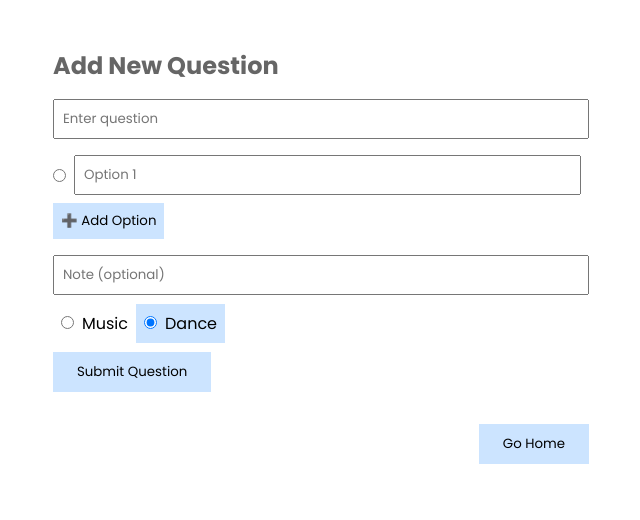
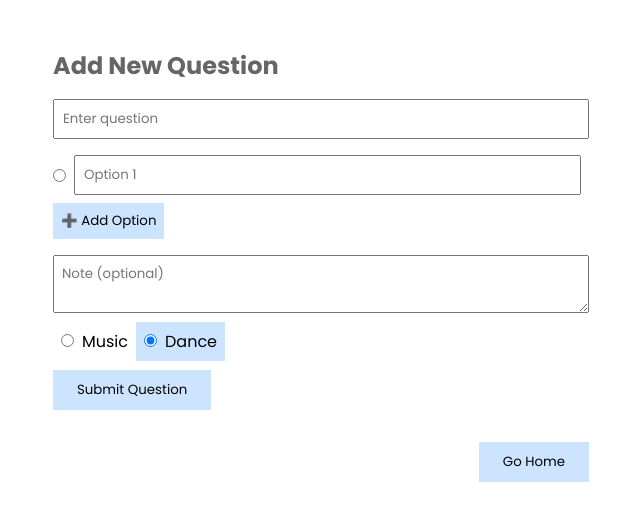
Before and after one commit to MrMihirSoni/MusicQuiz, a React (Vite) app: page /add in a window 1280 px wide. Shown: the top 520 px of the page, without its empty margins (319-959 px from the left). Built offline with nearby package versions, Linux system fonts and the light colour scheme.

Commit message:
text area added instead of input for note

```diff
--- a/src/AddQuestion.jsx
+++ b/src/AddQuestion.jsx
@@ -110,7 +110,7 @@ const AddQuestion = () => {
                     <button type="button" onClick={addOption} style={{ marginBottom: '1rem', padding: "0.5rem", border: "none", background: "rgba(0, 120, 255, 0.2)" }}>➕ Add Option</button>
                 )}
 
-                <input
+                <textarea
                     placeholder="Note (optional)"
                     value={note}
                     onChange={e => setNote(e.target.value)}
@@ -142,7 +142,7 @@ const AddQuestion = () => {
 
                 {
                     uploading ? <button style={{ background: "rgba(0, 120, 255, 0.2)", border: "none", padding: "10px 1.5rem" }}>Uploading...</button>
-                       : <button style={{ background: "rgba(0, 120, 255, 0.2)", border: "none", padding: "10px 1.5rem" }} type="submit">Submit Question</button>}
+                        : <button style={{ background: "rgba(0, 120, 255, 0.2)", border: "none", padding: "10px 1.5rem" }} type="submit">Submit Question</button>}
             </form>
 
             {message && <p style={{ marginTop: '1rem' }}>{message}</p>}
```
